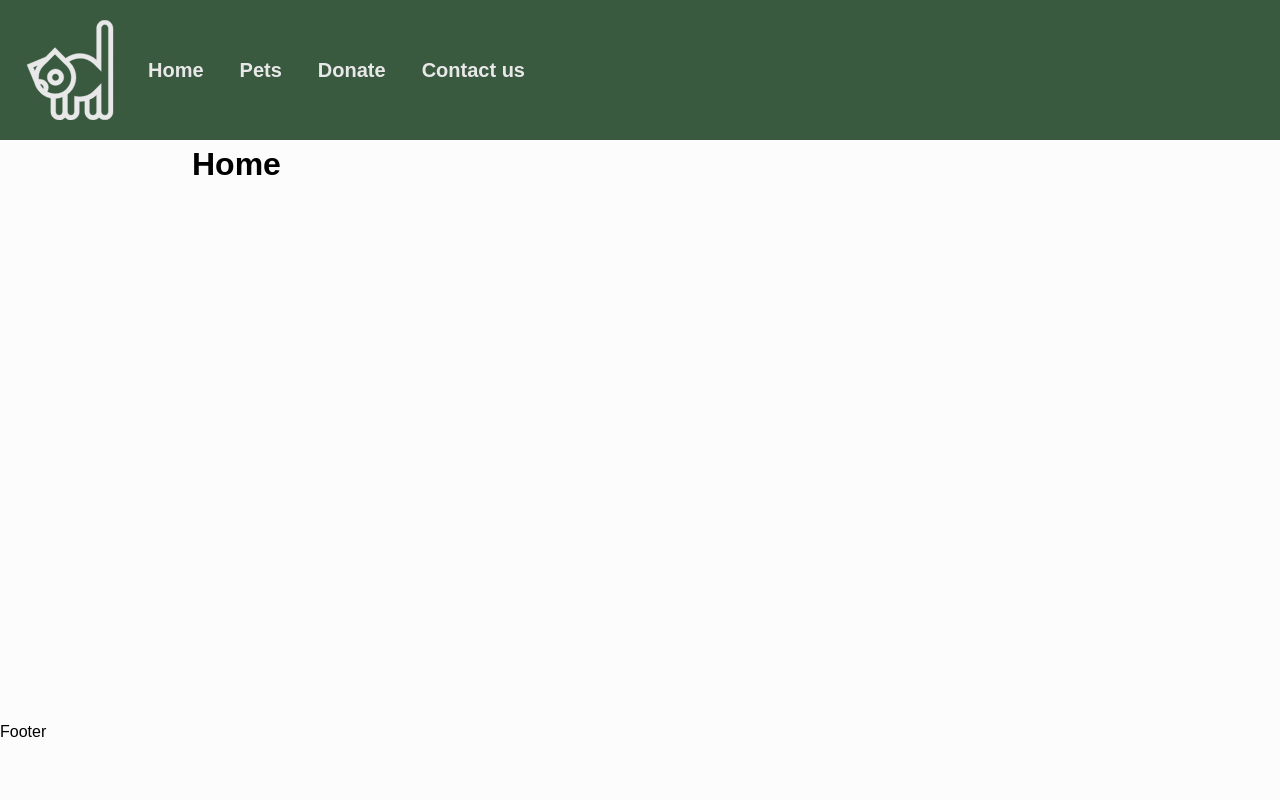
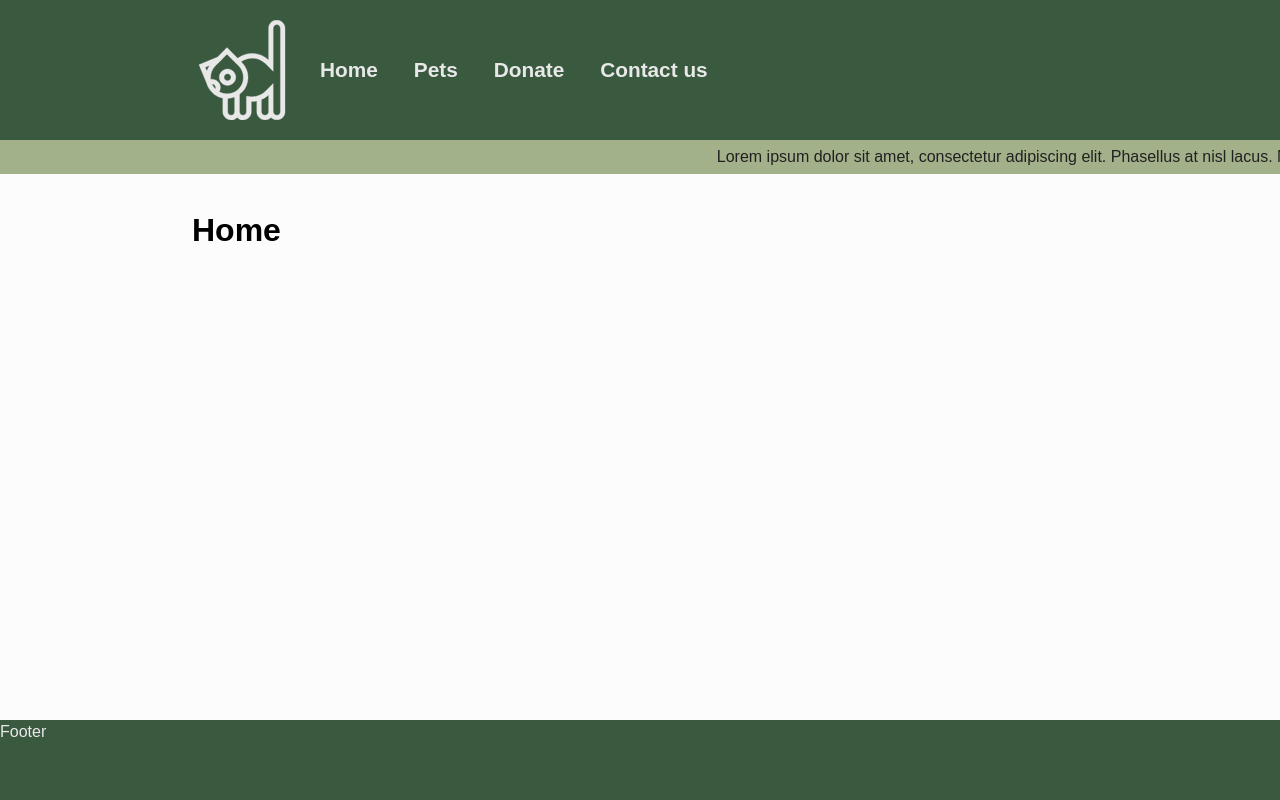
Before and after one commit to Sherman5A/usw-interactive-systems-coursework, a PHP site: page / in a window 1280 px wide. Run offline with PHP 8.4, Linux system fonts and the light colour scheme.

Commit message:
Add scrolling donation alert

```diff
--- a/app/private/footer.php
+++ b/app/private/footer.php
@@ -1,3 +1,5 @@
-<footer>
-  Footer
+<footer class="footer-wrapper">
+  <div class="footer-content">
+    <p>Footer</p>
+  </div>
 </footer>
--- a/app/private/head.php
+++ b/app/private/head.php
@@ -8,5 +8,6 @@
 
   </title>
   <link href="../public/main.css" rel="stylesheet"/>
-  <link href="../public/reset.css" rel="stylesheet">
+  <link href="../public/reset.css" rel="stylesheet"/>
+  <link href="../public/donations.css" rel="stylesheet"/>
 </head>
--- a/app/private/header.php
+++ b/app/private/header.php
@@ -1,8 +1,12 @@
-<header>
-  <nav class="nav-bar">
-    <div class="nav-logo">
+<header class="top-header">
+  <div class="header-content-wrapper">
+    <div class="header-content">
+      <div class="header-logo">
+        <a href="/">
           <img src="../public/img/logo.svg" alt="Logo - image of cat" width="100"/>
+        </a>
       </div>
+      <nav>
         <ul class="nav-links">
           <li>
             <a href="/">Home</a>
@@ -18,4 +22,16 @@
           </li>
         </ul>
       </nav>
+    </div>
+  </div>
+  <div class="donation-alerts">
+    <p class="scroll-text">Lorem ipsum dolor sit amet, consectetur adipiscing elit. Phasellus at nisl lacus. Mauris
+      convallis eros at fermentum dapibus. Nunc imperdiet bibendum lorem, at bibendum orci mollis in. Curabitur varius
+      sem non semper porttitor. Cras condimentum felis vitae elit tempor, et congue libero feugiat. Integer id metus eu
+      sem dictum varius. Pellentesque non ipsum vel risus convallis euismod id vel arcu. Nunc malesuada id tortor id
+      condimentum. Proin suscipit in quam et malesuada. Aliquam condimentum nec elit et scelerisque. Cras porta tempor
+      magna, et lacinia tortor imperdiet at. Aenean elit diam, tristique eu iaculis a, auctor at ante. Orci varius
+      natoque penatibus et magnis dis parturient montes, nascetur ridiculus mus. Vivamus fringilla urna ut urna congue
+      rutrum. Nullam vitae bibendum tortor. Sed egestas eu ex eu blandit. </p>
+  </div>
 </header>
--- /dev/null
+++ b/app/public/donations.css
@@ -0,0 +1,22 @@
+/*
+ * Animations for donation scrolling
+ * Stored separately as it involves keyframes
+ */
+
+.scroll-text {
+  text-align: right;
+  animation: scroll-animation 30s linear infinite;
+  animation-iteration-count: infinite;
+  text-overflow: clip;
+  overflow: hidden;
+  white-space: nowrap;
+}
+
+@keyframes scroll-animation {
+  from {
+    transform: translateX(100%);
+  }
+  to {
+    transform: translateX(-100%);
+  }
+}
--- a/app/public/main.css
+++ b/app/public/main.css
@@ -92,16 +92,30 @@
   justify-content: center;
 }
 
-/*Header layout */
-.nav-bar {
+.main-content > main {
+  margin: 2rem 0;
+}
+
+/* Header layout */
+header.top-header {
+  background-color: var(--hunter-green);
+}
+
+.header-content-wrapper {
   display: flex;
-  background-color: var(--hunter-green);
   flex-direction: row;
+  justify-content: center;
+}
+
+.header-content {
+  display: flex;
+  flex-direction: row;
+  align-items: center;
   row-gap: 1rem;
 }
 
-.nav-logo {
-  padding: 1.25rem;
+.header-logo {
+  padding: 1.25rem 1.25rem 1.25rem 0;
 }
 
 .nav-links {
@@ -111,7 +125,6 @@
   row-gap: 1rem;
   column-gap: 1.25rem;
   flex-wrap: wrap;
-  align-content: center;
   padding: 0;
 }
 
@@ -120,11 +133,34 @@
   text-decoration-line: none;
   padding: 0.5rem;
   font-weight: bold;
-  font-size: 1.25rem;
+  font-size: 1.3rem;
 }
 
 .nav-links a:hover {
   filter: brightness(1.25);
+}
+
+.donation-alerts {
+  overflow: hidden;
+  background-color: var(--sage);
+  padding: 0.3rem 0;
+}
+
+.donation-alerts * {
+  color: var(--focus);
+}
+
+/* Footer layout */
+footer.footer-wrapper {
+  background-color: var(--hunter-green);
+}
+
+div.footer-content {
+
+}
+
+div.footer-content * {
+  color: var(--sec-bg-colour);
 }
 
 /* Media queries for responsive design
@@ -133,42 +169,42 @@
 
 /* Extra small */
 @media only screen and (max-width: 576px) {
-  .main-content > main {
+  .main-content > main, .header-content {
     min-width: 100%;
   }
 }
 
 /* Small */
 @media screen and (min-width: 576px) {
-  .main-content > main {
+  .main-content > main, .header-content {
     min-width: 80%;
   }
 }
 
 /* Medium */
 @media screen and (min-width: 768px) {
-  .main-content > main {
+  .main-content > main, .header-content {
     min-width: 75%;
   }
 }
 
 /* Large */
 @media screen and (min-width: 992px) {
-  .main-content > main {
+  .main-content > main, .header-content {
     min-width: 70%;
   }
 }
 
 /* Extra Large */
 @media screen and (min-width: 1200px) {
-  .main-content > main {
+  .main-content > main, .header-content {
     min-width: 70%;
   }
 }
 
 /* Extra extra large */
 @media screen and (min-width: 1400px) {
-  .main-content > main {
+  .main-content > main, .header-content {
     min-width: 70%;
   }
 }
```
Lines whose indentation alone changed are shown as unchanged.
